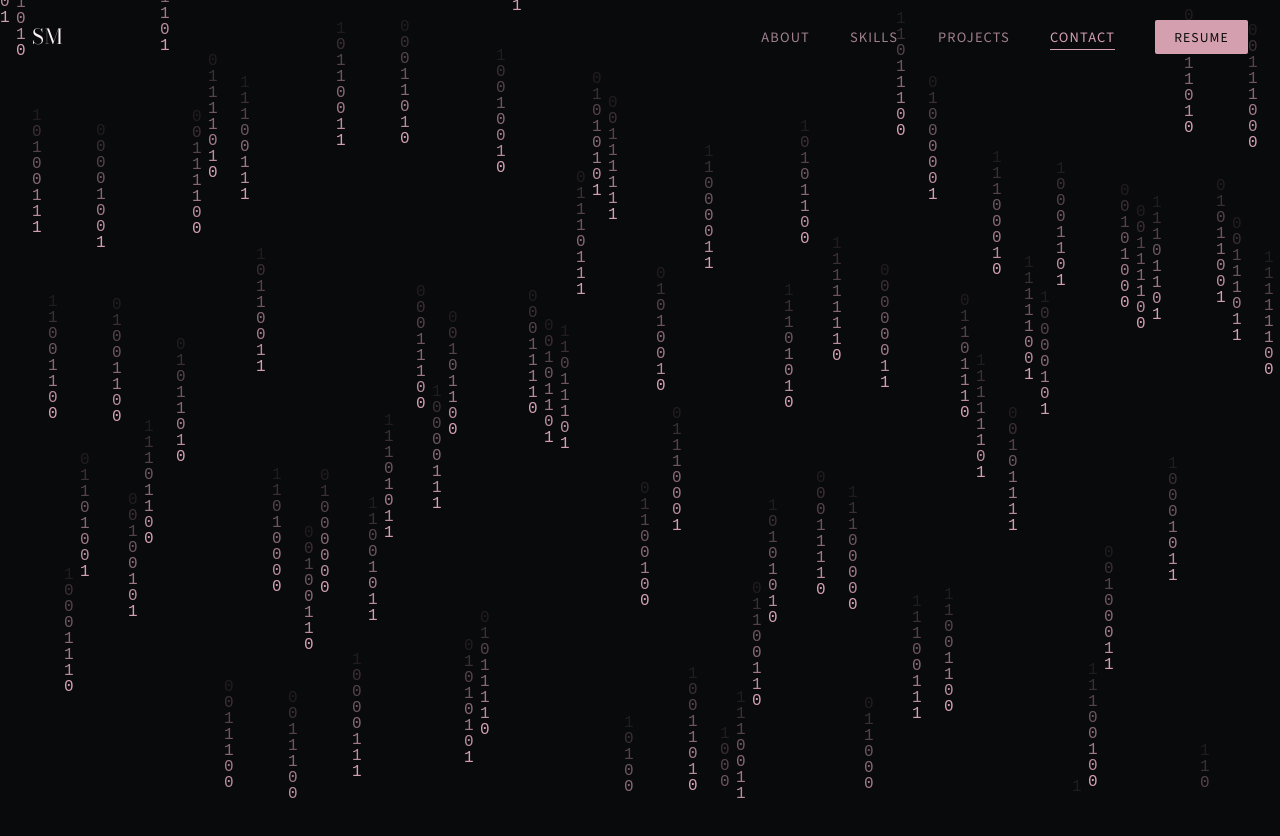
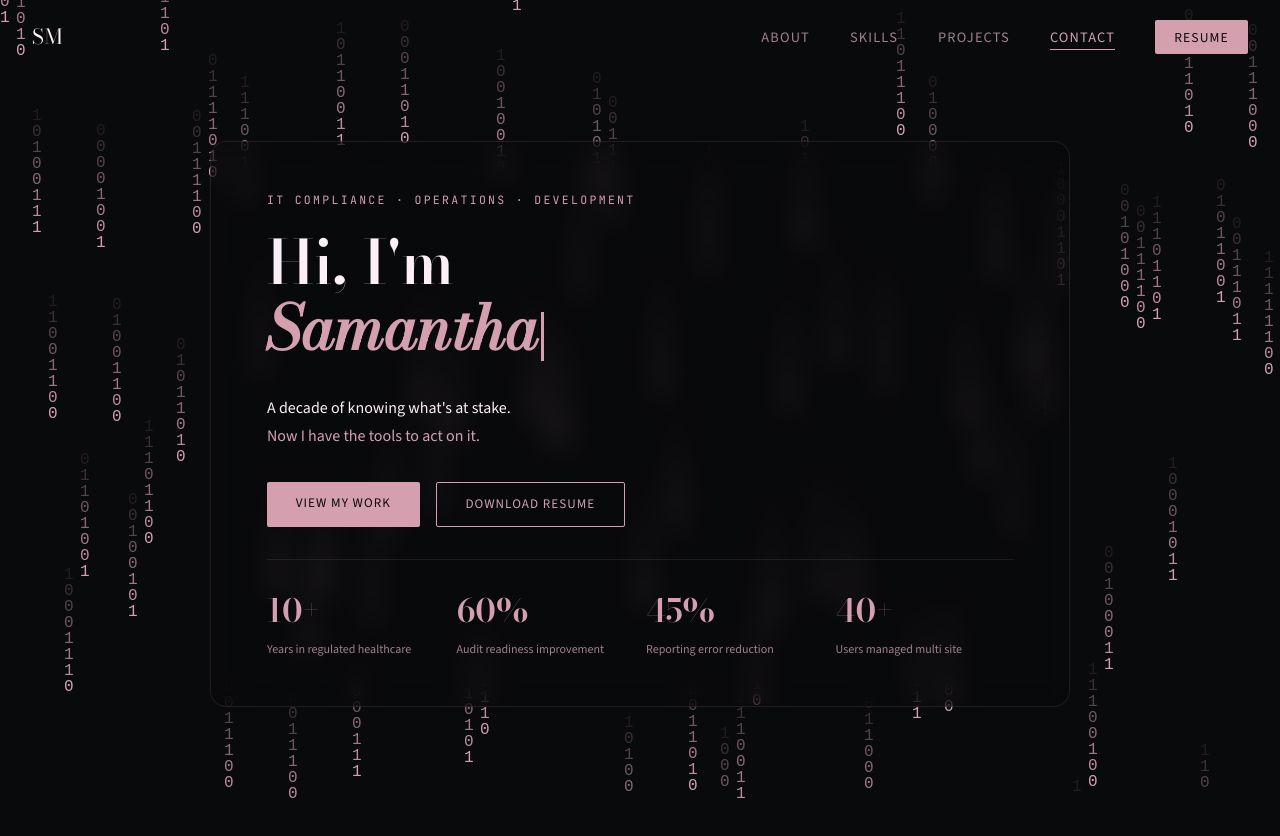
Before and after one commit to SamanthaMakowski/samantha-portfolio, a React (Vite) app in the folder client/: page / in a window 1280 px wide. Shown: the top 836 px of the page. Built offline with nearby package versions, Linux system fonts and the light colour scheme.

Commit message:
add hero section with typewriter effect and glass card

```diff
--- a/client/src/components/Hero.jsx
+++ b/client/src/components/Hero.jsx
@@ -1,3 +1,206 @@
+import { useState, useEffect } from 'react'
+
+const NAME = "Hi, I'm"
+const LAST = "Samantha"
+
+const stats = [
+  { value: '10+', label: 'Years in regulated healthcare' },
+  { value: '60%', label: 'Audit readiness improvement' },
+  { value: '45%', label: 'Reporting error reduction' },
+  { value: '40+', label: 'Users managed multi site' },
+]
+
 export default function Hero() {
-  return <section style={{ height: '100vh' }} />
+  const [displayedName, setDisplayedName] = useState('')
+  const [displayedLast, setDisplayedLast] = useState('')
+  const [phase, setPhase] = useState('name')
+
+  useEffect(() => {
+    if (phase === 'name') {
+      if (displayedName.length < NAME.length) {
+        const t = setTimeout(() => {
+          setDisplayedName(NAME.slice(0, displayedName.length + 1))
+        }, 120)
+        return () => clearTimeout(t)
+      } else {
+        setTimeout(() => setPhase('last'), 150)
+      }
+    }
+
+    if (phase === 'last') {
+      if (displayedLast.length < LAST.length) {
+        const t = setTimeout(() => {
+          setDisplayedLast(LAST.slice(0, displayedLast.length + 1))
+        }, 120)
+        return () => clearTimeout(t)
+      } else {
+        setPhase('done')
+      }
+    }
+
+    if (phase === 'done') {
+      const t = setTimeout(() => {
+        setDisplayedName('')
+        setDisplayedLast('')
+        setPhase('name')
+      }, 6000)
+      return () => clearTimeout(t)
+    }
+  }, [displayedName, displayedLast, phase])
+
+  return (
+    <section style={{
+      minHeight: '100vh',
+      display: 'flex',
+      alignItems: 'center',
+      justifyContent: 'center',
+      padding: '6rem 1.5rem 3rem',
+      position: 'relative',
+      zIndex: 1,
+    }}>
+      <div style={{
+        background: 'rgba(9, 10, 12, 0.38)',
+        backdropFilter: 'blur(14px)',
+        WebkitBackdropFilter: 'blur(14px)',
+        border: '1px solid rgba(212, 160, 176, 0.12)',
+        borderRadius: '16px',
+        padding: 'clamp(1.5rem, 4vw, 3rem) clamp(1.5rem, 5vw, 3.5rem)',
+        maxWidth: '860px',
+        width: '100%',
+        margin: '0 auto',
+        textAlign: 'left',
+      }}>
+
+        <p style={{
+          fontFamily: 'var(--font-mono)',
+          fontSize: '0.72rem',
+          letterSpacing: '0.2em',
+          textTransform: 'uppercase',
+          color: 'var(--accent)',
+          marginBottom: '1.2rem',
+        }}>
+          IT Compliance · Operations · Development
+        </p>
+
+        <h1 style={{
+          fontFamily: 'var(--font-heading)',
+          fontSize: 'clamp(2.2rem, 5.5vw, 3.8rem)',
+          fontWeight: 600,
+          lineHeight: 1.1,
+          marginBottom: '1.2rem',
+          minHeight: '2.4em',
+        }}>
+          <span style={{ color: 'var(--text-primary)' }}>{displayedName}</span>
+          {displayedName.length === NAME.length && (
+            <>
+              <br />
+              <span style={{ color: 'var(--accent)', fontStyle: 'italic' }}>{displayedLast}</span>
+            </>
+          )}
+          <span style={{
+            display: 'inline-block',
+            width: '3px',
+            height: '0.8em',
+            background: 'var(--accent)',
+            marginLeft: '3px',
+            verticalAlign: 'middle',
+            animation: 'blink 1s step-end infinite',
+          }} />
+        </h1>
+
+        <p style={{
+          fontFamily: 'var(--font-body)',
+          fontSize: 'clamp(0.9rem, 2vw, 1rem)',
+          color: 'var(--text-primary)',
+          lineHeight: 1.7,
+          marginBottom: '0.1rem',
+        }}>
+          A decade of knowing what's at stake.
+        </p>
+        <p style={{
+          fontFamily: 'var(--font-body)',
+          fontSize: 'clamp(0.9rem, 2vw, 1rem)',
+          color: 'var(--accent)',
+          lineHeight: 1.7,
+          marginBottom: '2rem',
+        }}>
+          Now I have the tools to act on it.
+        </p>
+
+        <div style={{
+          display: 'flex',
+          gap: '1rem',
+          flexWrap: 'wrap',
+          marginBottom: '2rem',
+        }}>
+          <a href="#projects" style={{
+            fontFamily: 'var(--font-body)',
+            fontSize: '0.82rem',
+            letterSpacing: '0.08em',
+            textTransform: 'uppercase',
+            background: 'var(--accent)',
+            color: 'var(--bg)',
+            padding: '0.65rem 1.8rem',
+            borderRadius: '2px',
+            textDecoration: 'none',
+            transition: 'background 0.3s ease',
+          }}>
+            View My Work
+          </a>
+          <a href="/resume.pdf" download style={{
+            fontFamily: 'var(--font-body)',
+            fontSize: '0.82rem',
+            letterSpacing: '0.08em',
+            textTransform: 'uppercase',
+            background: 'transparent',
+            color: 'var(--accent)',
+            padding: '0.65rem 1.8rem',
+            borderRadius: '2px',
+            border: '1px solid var(--accent)',
+            textDecoration: 'none',
+            transition: 'all 0.3s ease',
+          }}>
+            Download Resume
+          </a>
+        </div>
+
+        <div style={{
+          borderTop: '1px solid rgba(212, 160, 176, 0.12)',
+          paddingTop: '1.5rem',
+          display: 'grid',
+          gridTemplateColumns: 'repeat(4, 1fr)',
+          gap: '0.75rem',
+        }}>
+          {stats.map((stat, i) => (
+            <div key={i}>
+              <div style={{
+                fontFamily: 'var(--font-heading)',
+                fontSize: 'clamp(1.3rem, 2.5vw, 2rem)',
+                color: 'var(--accent)',
+                fontWeight: 600,
+                marginBottom: '0.2rem',
+              }}>
+                {stat.value}
+              </div>
+              <div style={{
+                fontFamily: 'var(--font-body)',
+                fontSize: 'clamp(0.65rem, 1.2vw, 0.75rem)',
+                color: 'var(--text-muted)',
+                lineHeight: 1.4,
+              }}>
+                {stat.label}
+              </div>
+            </div>
+          ))}
+        </div>
+      </div>
+
+      <style>{`
+        @keyframes blink {
+          0%, 100% { opacity: 1; }
+          50% { opacity: 0; }
+        }
+      `}</style>
+    </section>
+  )
 }
```
